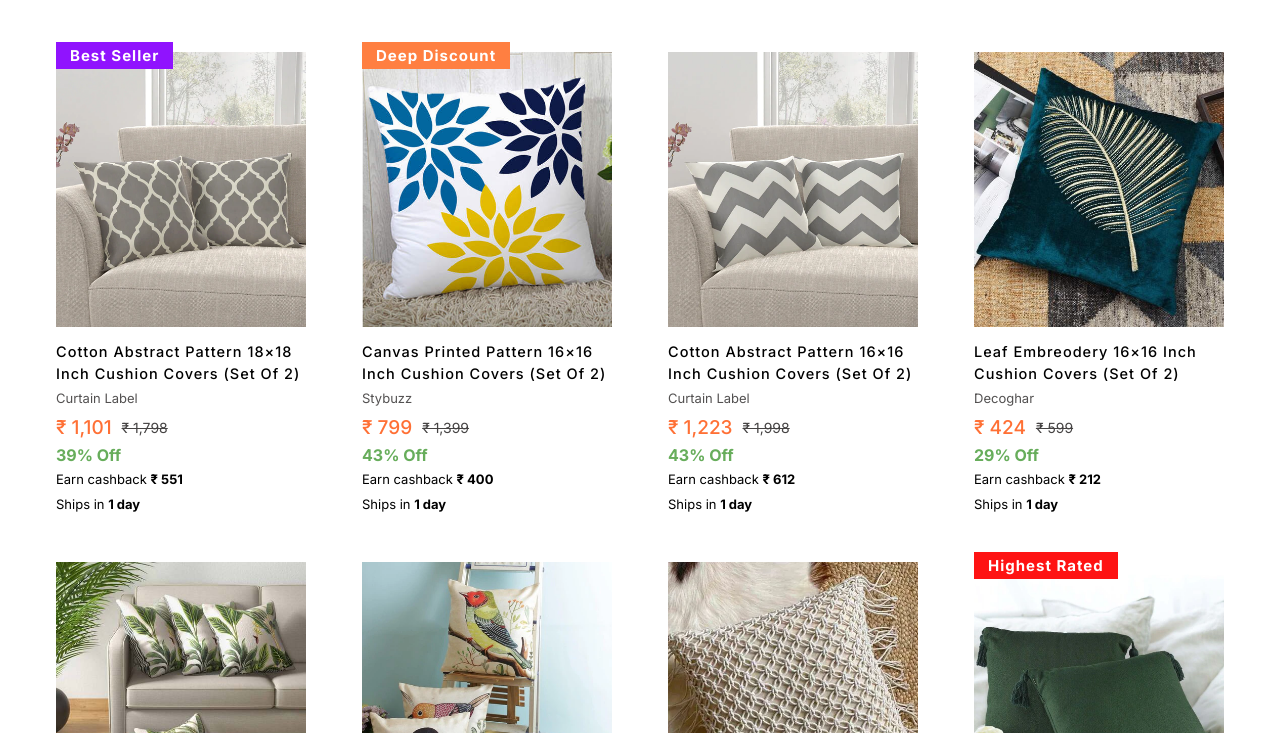
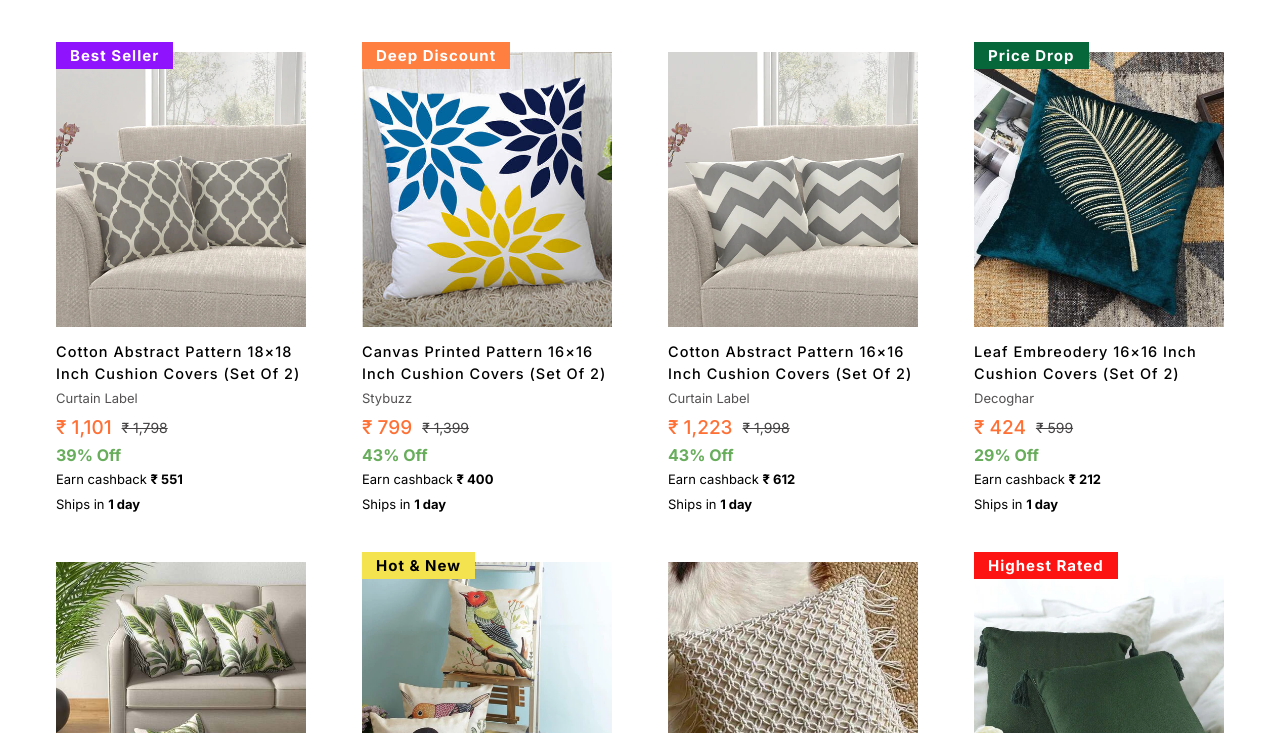
Before and after one commit to Venkatesh081a/CSS-Flexbox, a plain HTML site: page products.html in a window 1280 px wide. Shown: the part 67-800 px from the top of the page. Drawn offline with Linux system fonts and the light colour scheme.

Commit message:
Modified Home and product page images

```diff
--- a/index.css
+++ b/index.css
@@ -207,7 +207,7 @@ body {
   width: 375px;
   /* background-color: #c9adc6; */
   /* background-color: #17a2b8; */
-  background-color: #454242;
+  background-color: #333333;
   /* background-color: #91288b; */
   cursor: pointer;
 }
@@ -228,7 +228,7 @@ body {
   font-size: 25px;
   margin-bottom: 10px;
   display: block;
-  color: rgb(205, 168, 2);
+  color: rgb(248, 210, 41);
   font-weight: 500;
   /* color: black; */
 }
@@ -269,7 +269,7 @@ body {
   justify-content: space-around;
   gap: 70px;
   padding: 40px 0px;
-  border-bottom: 1.7px solid #c9adc6;
+  /* border-bottom: 1.7px solid #c9adc6; */
   /* margin-bottom: 20px; */
 }
 .begining-info {
--- a/products.css
+++ b/products.css
@@ -138,6 +138,28 @@ body {
   letter-spacing: 1px;
 }
 
+.cushion-pricedrop {
+  font-size: 15px;
+  background-color: #06673a;
+  position: absolute;
+  top: -10px;
+  color: white;
+  padding: 4px 14px;
+  font-weight: 700;
+  letter-spacing: 1px;
+}
+
+.cushion-new {
+  font-size: 15px;
+  background-color: rgb(244, 227, 78);
+  position: absolute;
+  top: -10px;
+  color: black;
+  padding: 4px 14px;
+  font-weight: 700;
+  letter-spacing: 1px;
+}
+
 .nav-container {
   display: flex;
   align-items: center;
--- a/products.html
+++ b/products.html
@@ -122,6 +122,7 @@
             class="printed-cushion-img"
           />
           <img src="img/printed_cushion_13.webp" alt="printed cushion" class="printed-cushion cushion-image">
+          <p class="cushion-pricedrop">Price Drop</p>
           <div class="cushion-type-info">
             <p class="cushion-type">
               Leaf Embreodery 16&times;16 Inch Cushion Covers (Set Of 2)
@@ -180,6 +181,7 @@
             class="printed-cushion-img"
           />
           <img src="img/printed_cushion_16.jpg" alt="printed cushion" class="printed-cushion cushion-image">
+          <p class="cushion-new">Hot & New</p>
           <div class="cushion-type-info">
             <p class="cushion-type">
               Jute Printed Pattern 16&times;16 Inch Cushion Covers (Set Of 5)
```
Also changed, not shown: index.html (+1 -1 lines), img/Breuer-Scene-img.jpg (added), img/Floral-Decorative-Pillow-Covers.webp (added), img/cushion-banner.jpg (added), img/cushion-image-banner.webp (added).
